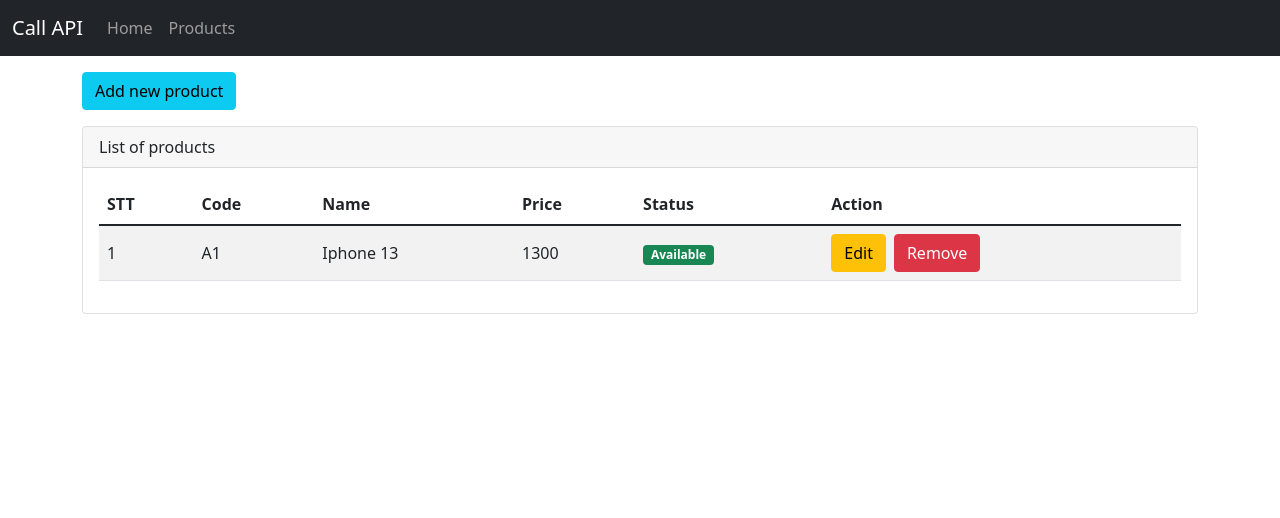
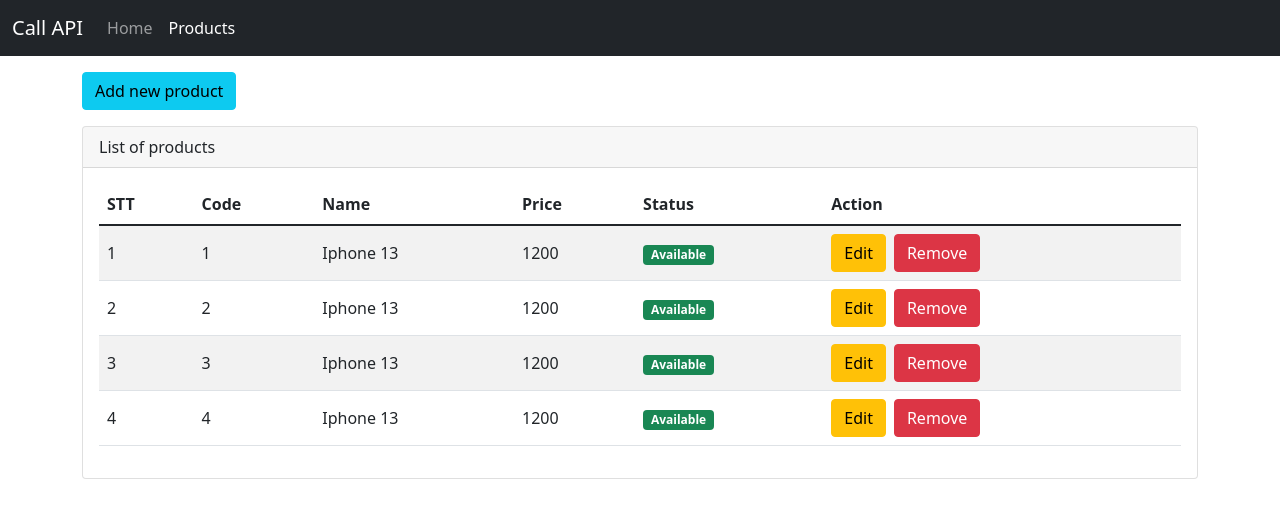
Before and after one commit to thanhtaimrjoe/ReactJS, a React (Create React App) app: page /product-list in a window 1280 px wide. Shown: the top 518 px of the page. Built offline with nearby package versions, Linux system fonts and the light colour scheme.

Commit message:
June 16 2022
- Install react-router
- Structure project
- Apply react-router

```diff
--- a/package.json
+++ b/package.json
@@ -12,12 +12,13 @@
     "react": "^18.2.0",
     "react-dom": "^18.2.0",
     "react-redux": "^8.0.2",
+    "react-router-dom": "^6.3.0",
     "react-scripts": "5.0.1",
     "redux": "^4.2.0",
     "web-vitals": "^2.1.4"
   },
   "scripts": {
-    "start": "SET PORT=4000 && react-scripts start",
+    "start": "react-scripts start",
     "build": "react-scripts build",
     "test": "react-scripts test",
     "eject": "react-scripts eject"
--- a/src/App.js
+++ b/src/App.js
@@ -1,76 +1,31 @@
-function App() {
-  return (
-    <div>
-      <nav className="navbar navbar-expand-lg navbar-dark bg-dark">
-        <div className="container-fluid">
-          <a className="navbar-brand" href="/#">
-            Call API
-          </a>
-          <div className="collapse navbar-collapse" id="navbarCollapse">
-            <ul className="navbar-nav">
-              <li className="nav-item">
-                <a className="nav-link" aria-current="page" href="/#">
-                  Home
-                </a>
-              </li>
-              <li className="nav-item">
-                <a className="nav-link" href="/#">
-                  Products
-                </a>
-              </li>
-            </ul>
-          </div>
-        </div>
-      </nav>
+import React, { Component } from "react";
+import Menu from './components/menu/Menu';
+import {Routes, Route} from 'react-router-dom';
+import routes from './routes';
 
-      <div className="container">
-        <div className="row">
-          <div className="col-xs-12 col-sm-12 col-md-12 col-lg-12">
-            <button type="button" className="btn btn-info my-3">
-              Add new product
-            </button>
-            <div className="card">
-              <div className="card-header">List of products</div>
-              <div className="card-body">
-                <table className="table table-hover align-middle table-striped table-responsive">
-                  <thead className="thead-dark">
-                    <tr>
-                      <th scope="col">STT</th>
-                      <th scope="col">Code</th>
-                      <th scope="col">Name</th>
-                      <th scope="col">Price</th>
-                      <th scope="col">Status</th>
-                      <th scope="col">Action</th>
-                    </tr>
-                  </thead>
-                  <tbody>
-                    <tr>
-                      <td scope="row">1</td>
-                      <td scope="row">A1</td>
-                      <td scope="row">Iphone 13</td>
-                      <td scope="row">1300</td>
-                      <td scope="row">
-                        <span className="badge bg-success">Available</span>
-                      </td>
-                      <td scope="row">
-                        <button type="button" className="btn btn-warning me-2">
-                          Edit
-                        </button>
-
-                        <button type="button" className="btn btn-danger">
-                          Remove
-                        </button>
-                      </td>
-                    </tr>
-                  </tbody>
-                </table>
-              </div>
-            </div>
+class App extends Component {
+  render() {
+    return (
+      <div>
+        <Menu/>
+        <div className="container">
+          <div className="row">
+            {this.showContents(routes)}
           </div>
         </div>
       </div>
-    </div>
-  );
+    );
+  }
+
+  showContents = (routes) => {
+    var result = null;
+    if (routes.length > 0) {
+      result = routes.map((route, index) => {
+        return <Route key={index} path={route.path} element={route.element()} />
+      })
+    }
+    return <Routes>{result}</Routes>
+  }
 }
 
 export default App;
--- /dev/null
+++ b/src/components/menu/Menu.js
@@ -0,0 +1,53 @@
+import React, { Component } from "react";
+import { NavLink } from "react-router-dom";
+
+const menus = [
+  {
+    name: "Home",
+    to: "/",
+  },
+  {
+    name: "Products",
+    to: "product-list",
+  },
+];
+
+class Menu extends Component {
+  render() {
+    return (
+      <nav className="navbar navbar-expand-lg navbar-dark bg-dark">
+        <div className="container-fluid">
+          <a className="navbar-brand" href="/#">
+            Call API
+          </a>
+          <div className="collapse navbar-collapse" id="navbarCollapse">
+            <ul className="navbar-nav">{this.showMenus(menus)}</ul>
+          </div>
+        </div>
+      </nav>
+    );
+  }
+
+  showMenus = (menus) => {
+    var result = null;
+    if (menus.length > 0) {
+      result = menus.map((menu, index) => {
+        return (
+          <li className="nav-item">
+            <NavLink
+              to={menu.to}
+              className={({ isActive }) =>
+                isActive ? "nav-link active" : "nav-link"
+              }
+            >
+              {menu.name}
+            </NavLink>
+          </li>
+        );
+      });
+    }
+    return result;
+  };
+}
+
+export default Menu;
--- /dev/null
+++ b/src/components/productItem/ProductItem.js
@@ -0,0 +1,30 @@
+import React, { Component } from "react";
+
+class ProductItem extends Component {
+  render() {
+    var { index, product } = this.props;
+    var statusName = product.status ? "Available" : "Out of stock";
+    var statusClass = product.status ? "success" : "warning";
+    return (
+      <tr>
+        <td>{index + 1}</td>
+        <td>{product.id}</td>
+        <td>{product.name}</td>
+        <td>{product.price}</td>
+        <td>
+          <span className={`badge bg-${statusClass}`}>{statusName}</span>
+        </td>
+        <td>
+          <button type="button" className="btn btn-warning me-2">
+            Edit
+          </button>
+          <button type="button" className="btn btn-danger">
+            Remove
+          </button>
+        </td>
+      </tr>
+    );
+  }
+}
+
+export default ProductItem;
--- /dev/null
+++ b/src/components/productList/ProductList.js
@@ -0,0 +1,28 @@
+import React, { Component } from "react";
+
+class ProductList extends Component {
+  render() {
+    return (
+      <div className="card">
+        <div className="card-header">List of products</div>
+        <div className="card-body">
+          <table className="table table-hover align-middle table-striped table-responsive">
+            <thead className="thead-dark">
+              <tr>
+                <th>STT</th>
+                <th>Code</th>
+                <th>Name</th>
+                <th>Price</th>
+                <th>Status</th>
+                <th>Action</th>
+              </tr>
+            </thead>
+            <tbody>{this.props.children}</tbody>
+          </table>
+        </div>
+      </div>
+    );
+  }
+}
+
+export default ProductList;
--- a/src/index.js
+++ b/src/index.js
@@ -5,11 +5,14 @@
 import "bootstrap/dist/css/bootstrap.min.css";
 import "bootstrap/dist/js/bootstrap.bundle.min";
 import reportWebVitals from "./reportWebVitals";
+import {BrowserRouter} from 'react-router-dom';
 
 const root = ReactDOM.createRoot(document.getElementById("root"));
 root.render(
   <React.StrictMode>
-    <App />
+    <BrowserRouter>
+      <App />
+    </BrowserRouter>
   </React.StrictMode>
 );
 
--- /dev/null
+++ b/src/pages/HomePage/HomePage.js
@@ -0,0 +1,13 @@
+import React, { Component } from "react";
+
+class HomePage extends Component {
+  render() {
+    return (
+      <div className="text-center">
+        <h1>Welcome to home page</h1>
+      </div>
+    );
+  }
+}
+
+export default HomePage;
--- /dev/null
+++ b/src/pages/NotFoundPage/NotFoundPage.js
@@ -0,0 +1,13 @@
+import React, { Component } from 'react';
+
+class NotFoundPage extends Component {
+    render() {
+        return (
+            <div>
+                <h1>Oops, can not found this page</h1>
+            </div>
+        );
+    }
+}
+
+export default NotFoundPage;
--- /dev/null
+++ b/src/pages/ProductActionPage/ProductActionPage.js
@@ -0,0 +1,29 @@
+import React, { Component } from "react";
+
+class ProductActionPage extends Component {
+  render() {
+    return (
+      <div className="col-xs-6 col-sm-6 col-md-6 col-lg-6 mt-4">
+        <form>
+          <div className="mb-3">
+            <label className="form-label">Product Name: </label>
+            <input type="text" className="form-control" />
+          </div>
+          <div className="mb-3">
+            <label className="form-label">Price: </label>
+            <input type="number" className="form-control" />
+          </div>
+          <div className="mb-3 form-check">
+            <input type="checkbox" className="form-check-input" />
+            <label className="form-check-label">Available</label>
+          </div>
+          <button type="submit" className="btn btn-primary">
+            Submit
+          </button>
+        </form>
+      </div>
+    );
+  }
+}
+
+export default ProductActionPage;
--- /dev/null
+++ b/src/pages/ProductListPage/ProductListPage.js
@@ -0,0 +1,54 @@
+import React, { Component } from "react";
+import ProductList from "../../components/productList/ProductList";
+import ProductItem from "../../components/productItem/ProductItem";
+
+class ProductListPage extends Component {
+  render() {
+    var products = [
+      {
+        id: 1,
+        name: "Iphone 13",
+        price: 1200,
+        status: true,
+      },
+      {
+        id: 2,
+        name: "Iphone 13",
+        price: 1200,
+        status: true,
+      },
+      {
+        id: 3,
+        name: "Iphone 13",
+        price: 1200,
+        status: true,
+      },
+      {
+        id: 4,
+        name: "Iphone 13",
+        price: 1200,
+        status: true,
+      },
+    ];
+
+    return (
+      <div className="col-xs-12 col-sm-12 col-md-12 col-lg-12">
+        <button type="button" className="btn btn-info my-3">
+          Add new product
+        </button>
+        <ProductList>{this.showProducts(products)}</ProductList>
+      </div>
+    );
+  }
+  showProducts = (products) => {
+    var result = null;
+    if (products.length > 0) {
+      result = products.map((product, index) => {
+        return <ProductItem key={index} index={index} product={product} />;
+      });
+    }
+    return result;
+  };
+}
+
+export default ProductListPage;
--- /dev/null
+++ b/src/routes.js
@@ -0,0 +1,29 @@
+import React from "react";
+import HomePage from "./pages/HomePage/HomePage";
+import NotFoundPage from "./pages/NotFoundPage/NotFoundPage";
+import ProductListPage from "./pages/ProductListPage/ProductListPage";
+import ProductActionPage from "./pages/ProductActionPage/ProductActionPage";
+
+const routes = [
+  {
+    path: "/",
+    element: () => <HomePage />,
+  },
+  {
+    path: "product-list",
+    element: () => <ProductListPage />,
+  },
+  {
+    path: "product/:id/edit",
+    element: () => <ProductActionPage />,
+  },
+  {
+    path: "product/add",
+    element: () => <ProductActionPage />,
+  },
+  {
+    path: "*",
+    element: () => <NotFoundPage />,
+  },
+];
+export default routes;
```
Also changed, not shown: 1 other file (tests, documents, lock files or other folders).
